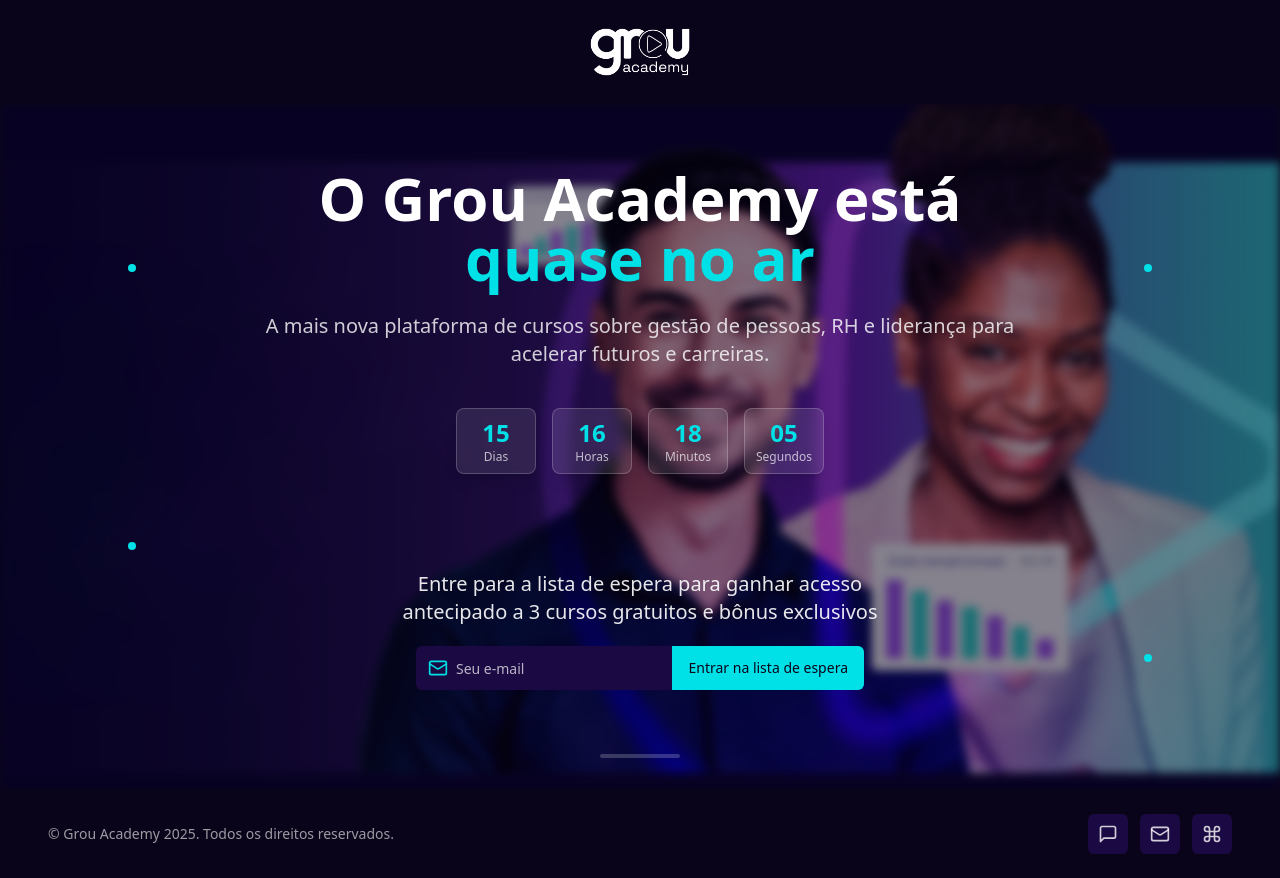
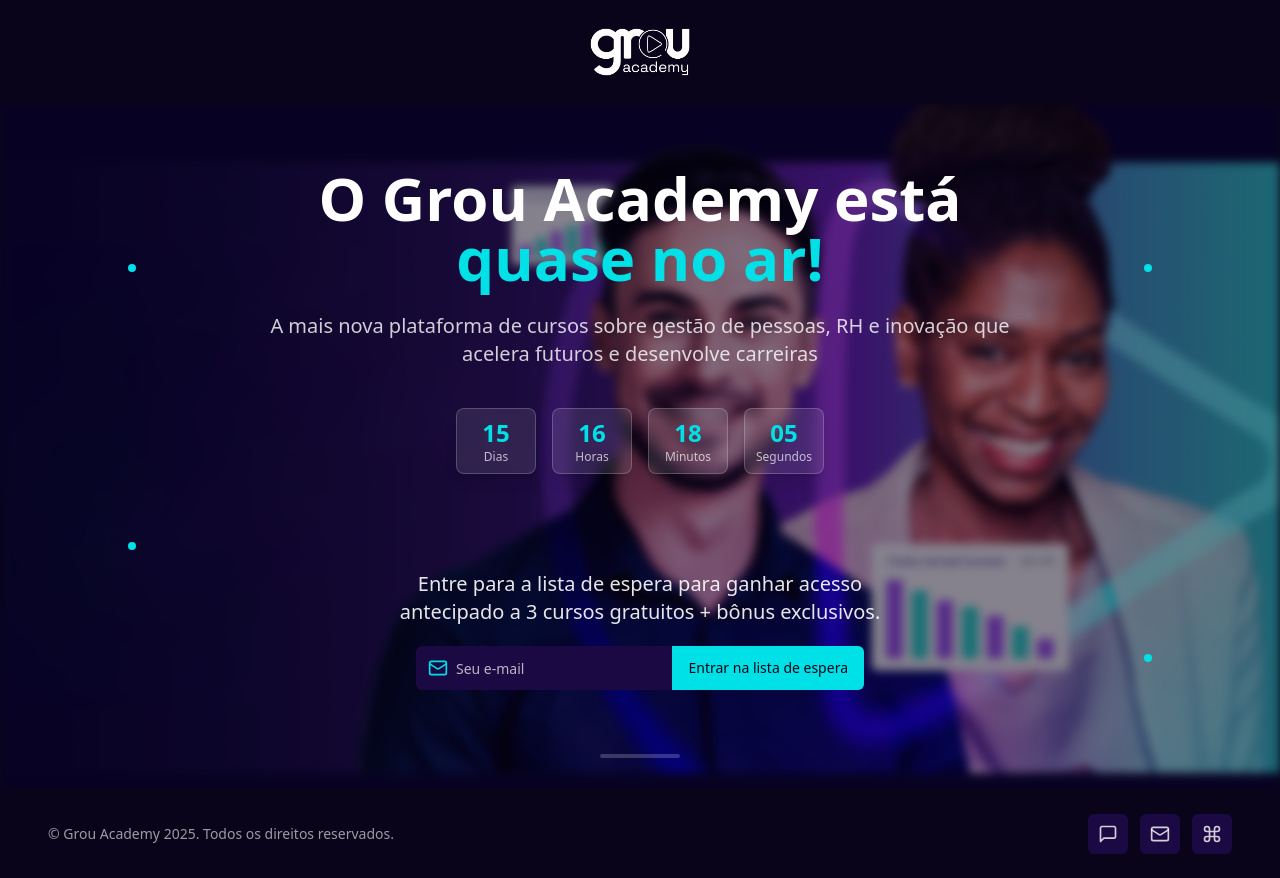
Before and after one commit to talitasigales/GROU-ACADEMY-LP-LISTA-DE-ESPERA, a React (Vite) app: page / in a window 1280 px wide. Built offline with nearby package versions, Linux system fonts and the light colour scheme.

Commit message:
Visual edit in Lovable
Edited UI in Lovable

```diff
--- a/src/components/EmailSubscription.tsx
+++ b/src/components/EmailSubscription.tsx
@@ -1,10 +1,7 @@
-
 import React, { useState } from 'react';
 import { Button } from '@/components/ui/button';
-
 const EmailSubscription: React.FC = () => {
   const [email, setEmail] = useState('');
-
   const handleSubmit = (e: React.FormEvent) => {
     e.preventDefault();
     // Here you would handle the email submission
@@ -12,39 +9,23 @@ const EmailSubscription: React.FC = () => {
     // Reset form
     setEmail('');
   };
-
-  return (
-    <div className="flex flex-col items-center gap-3 max-w-lg mx-auto">
-      <p className="text-lg md:text-xl text-white/90 text-center">
-        Entre para a lista de espera para ganhar acesso antecipado a 3 cursos gratuitos e bônus exclusivos
-      </p>
+  return <div className="flex flex-col items-center gap-3 max-w-lg mx-auto">
+      <p className="text-lg md:text-xl text-white/90 text-center">Entre para a lista de espera para ganhar acesso antecipado a 3 cursos gratuitos + bônus exclusivos.</p>
 
       <form onSubmit={handleSubmit} className="flex w-full max-w-md mt-2">
         <div className="relative flex w-full">
           <div className="absolute left-3 top-1/2 transform -translate-y-1/2 text-grou-cyan">
             <svg xmlns="http://www.w3.org/2000/svg" width="20" height="20" viewBox="0 0 24 24" fill="none" stroke="currentColor" strokeWidth="2" strokeLinecap="round" strokeLinejoin="round" className="lucide lucide-mail">
-              <rect width="20" height="16" x="2" y="4" rx="2"/>
-              <path d="m22 7-8.97 5.7a1.94 1.94 0 0 1-2.06 0L2 7"/>
+              <rect width="20" height="16" x="2" y="4" rx="2" />
+              <path d="m22 7-8.97 5.7a1.94 1.94 0 0 1-2.06 0L2 7" />
             </svg>
           </div>
-          <input
-            type="email"
-            placeholder="Seu e-mail"
-            value={email}
-            onChange={(e) => setEmail(e.target.value)}
-            required
-            className="flex h-11 w-full rounded-l-md bg-[#1A0942] pl-10 pr-3 text-sm text-white placeholder:text-white/70 focus:outline-none"
-          />
-          <Button
-            type="submit"
-            className="h-11 rounded-l-none rounded-r-md bg-grou-cyan hover:bg-grou-cyan/90 text-grou-dark font-medium"
-          >
+          <input type="email" placeholder="Seu e-mail" value={email} onChange={e => setEmail(e.target.value)} required className="flex h-11 w-full rounded-l-md bg-[#1A0942] pl-10 pr-3 text-sm text-white placeholder:text-white/70 focus:outline-none" />
+          <Button type="submit" className="h-11 rounded-l-none rounded-r-md bg-grou-cyan hover:bg-grou-cyan/90 text-grou-dark font-medium">
             Entrar na lista de espera
           </Button>
         </div>
       </form>
-    </div>
-  );
+    </div>;
 };
-
 export default EmailSubscription;
--- a/src/components/Hero.tsx
+++ b/src/components/Hero.tsx
@@ -1,26 +1,19 @@
-
 import React from 'react';
 import EmailSubscription from './EmailSubscription';
 import CountdownTimer from './CountdownTimer';
-
 const Hero: React.FC = () => {
   // Set start and end dates for countdown timer
   const startDate = new Date('2025-05-08T00:00:00');
   const endDate = new Date('2025-05-22T10:00:00');
-
-  return (
-    <div className="relative w-full min-h-[85vh] flex flex-col items-center justify-center py-8 overflow-hidden">
+  return <div className="relative w-full min-h-[85vh] flex flex-col items-center justify-center py-8 overflow-hidden">
       {/* Background Image with increased blur */}
-      <div
-        className="absolute inset-0 z-0"
-        style={{
-          backgroundImage: 'url(/lovable-uploads/9273bdbd-e245-4825-be2f-0bea0384c2ac.png)',
-          backgroundSize: 'cover',
-          backgroundPosition: 'center',
-          filter: 'blur(5px)',
-          opacity: 0.5,
-        }}
-      />
+      <div className="absolute inset-0 z-0" style={{
+      backgroundImage: 'url(/lovable-uploads/9273bdbd-e245-4825-be2f-0bea0384c2ac.png)',
+      backgroundSize: 'cover',
+      backgroundPosition: 'center',
+      filter: 'blur(5px)',
+      opacity: 0.5
+    }} />
 
       {/* Decorative dots */}
       <div className="absolute top-40 left-32 w-2 h-2 bg-grou-cyan rounded-full" />
@@ -33,12 +26,10 @@ const Hero: React.FC = () => {
         <div className="mb-16 mt-2">
           <h1 className="text-4xl md:text-5xl lg:text-6xl font-bold text-white leading-tight mb-4">
             O Grou Academy está<br />
-            <span className="text-grou-cyan">quase no ar</span>
+            <span className="text-grou-cyan">quase no ar!</span>
           </h1>
-          <p className="text-lg md:text-xl text-white/80 max-w-3xl mx-auto mt-6 mb-10">
-            A mais nova plataforma de cursos sobre gestão de pessoas, RH e
-            liderança para acelerar futuros e carreiras.
-          </p>
+          <p className="text-lg md:text-xl text-white/80 max-w-3xl mx-auto mt-6 mb-10">A mais nova plataforma de cursos sobre gestão de pessoas, RH e inovação
+que acelera futuros e desenvolve carreiras</p>
 
           {/* Countdown Timer */}
           <div className="my-8">
@@ -52,8 +43,6 @@ const Hero: React.FC = () => {
           <div className="w-20 h-1 bg-white/20 rounded mx-auto" />
         </div>
       </div>
-    </div>
-  );
+    </div>;
 };
-
 export default Hero;
```
